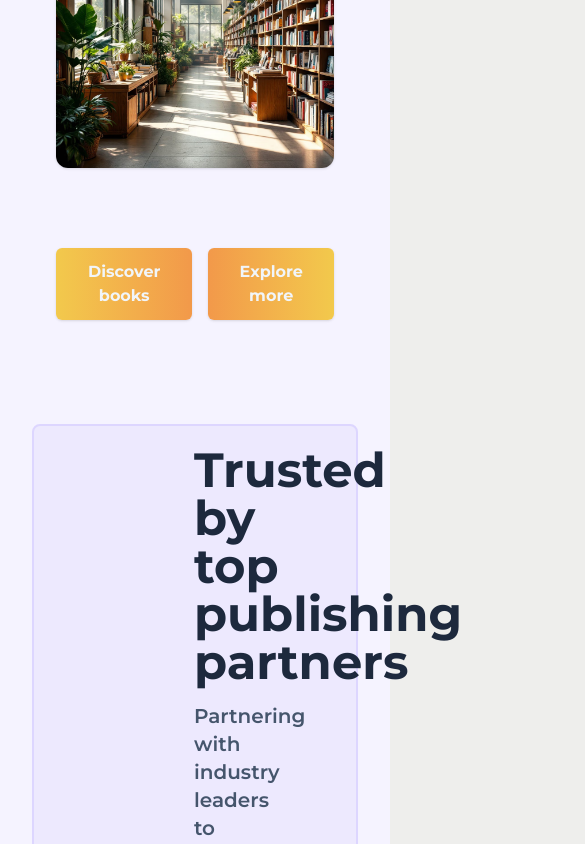
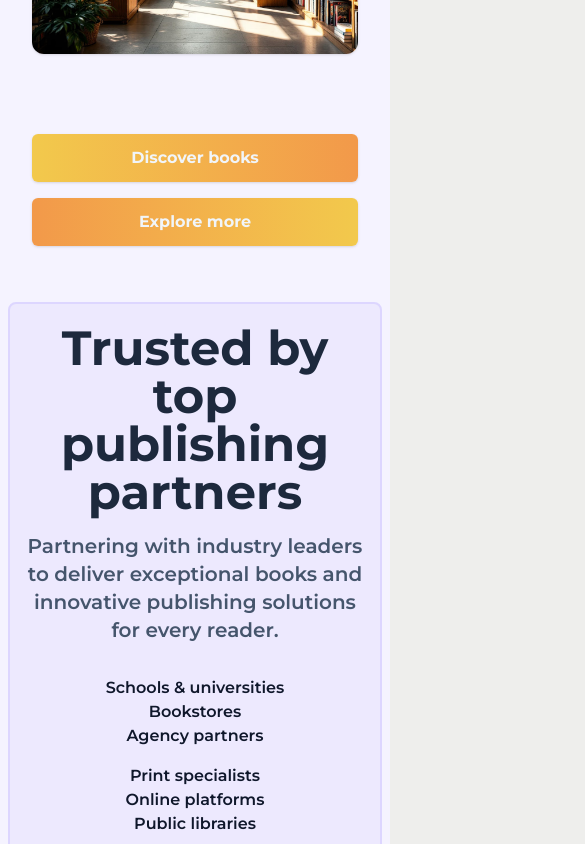
Before and after one commit to sgadzhanov/book-publishing-app, a Next.js app: page / in a window 390 px wide. Shown: the part 920-1764 px from the top of the page, 585 px wide, since content can reach past the window. Built offline with nearby package versions, Linux system fonts and the light colour scheme.

Commit message:
mobile friendly

```diff
--- a/app/components/ContactUs.tsx
+++ b/app/components/ContactUs.tsx
@@ -3,7 +3,7 @@ import Image from "next/image";
 
 export default function ContactUs() {
   return (
-    <div className="flex px-6 py-20 w-[90%] mx-auto">
+    <div className="flex flex-col md:flex-row gap-12 px-6 py-20 w-full md:w-[90%] mx-auto">
 
       {/* left side - form */}
       <div className="flex-1">
@@ -14,7 +14,7 @@ export default function ContactUs() {
         <ContactUsForm />
       </div>
 
-      <div className="relative w-1/2 h-[400px] rounded-xl outline-hidden">
+      <div className="relative w-full md:w-1/2 h-[400px] rounded-xl outline-hidden">
         <Image
           src="/images/contact-form.avif"
           alt="Contact us"
--- a/app/components/FindYourBook.tsx
+++ b/app/components/FindYourBook.tsx
@@ -2,7 +2,7 @@
 
 export default function FindYourBook() {
   return (
-    <section className="p-10 bg-white py-20 flex justify-center">
+    <section className="p-4 md:p-10 bg-white py-20 flex justify-center">
       <div className="bg-slate-100 rounded-lg flex flex-col gap-4 lg:gap-1 lg:flex-row justify-between w-11/12 px-12 py-6 border border-slate-300">
         <div className="flex flex-col gap-4">
           <h1 className="text-4xl ">Find your next favorite book</h1>
--- a/app/components/Hero.tsx
+++ b/app/components/Hero.tsx
@@ -57,7 +57,7 @@ export default function Hero() {
 					</div>
 
 					{/* BUTTONS */}
-					<div className="flex justify-center gap-4 mt-20">
+					<div className="flex flex-col md:flex-row justify-center gap-4 mt-20">
 						<button className="bg-linear-to-r from-[#F2C94C] to-[#F2994A] px-6 py-3 rounded-md shadow font-bold transition-transform duration-200 hover:-translate-y-1 text-slate-100">
 							Discover books
 						</button>
--- a/app/components/PicksForEveryone.tsx
+++ b/app/components/PicksForEveryone.tsx
@@ -12,7 +12,7 @@ const images = [
     description: "Jamie discusses writing journeys and sparking young imaginations.",
   },
   {
-    path: "/images/books5.avif",
+    path: "/images/books11.avif",
     title: "Top 5 new books to try",
     description: "Explore standout releases and staff favorites this month.",
   },
@@ -26,7 +26,7 @@ const images = [
 export default function PicksForEveryone() {
   return (
     <Section>
-      <div className="px-10">
+      <div className="p-10">
         <h1 className="text-5xl font-semibold text-slate-700">Fresh picks for every reader</h1>
         <div className="mt-10 grid grid-cols-1 md:grid-cols-2 gap-8">
           {images.map((imgData) => (
--- a/app/components/ReadersTrustUs.tsx
+++ b/app/components/ReadersTrustUs.tsx
@@ -30,12 +30,12 @@ const data = [
 
 export default function ReadersTrustUs() {
   return (
-    <div className="p-30 flex flex-col gap-12">
-      <h1 className="text-4xl">Readers trust our book picks</h1>
-      <ul className="flex gap-6">
+    <div className="p-6 py-20 md:p-30 flex flex-col gap-12">
+      <h1 className="text-4xl text-center md:text-start">Readers trust our book picks</h1>
+      <ul className="flex flex-col md:flex-row justify-center items-center gap-6">
         {renderListItems(data.slice(0, 2))}
       </ul>
-      <ul className="flex gap-6 justify-end">
+      <ul className="flex flex-col md:flex-row justify-center items-center gap-6 md:justify-end">
         {renderListItems(data.slice(2, 4))}
       </ul>
     </div>
@@ -59,7 +59,7 @@ function renderListItems(data: Review[]) {
 
 function ListItem({ author, text, works }: Review) {
   return (
-    <li key={author} className="max-w-2/5 min-h-40 flex flex-col justify-between gap-4 rounded-lg bg-slate-200 p-4">
+    <li key={author} className="max-w-3/4 md:max-w-2/5 min-h-50 flex flex-col justify-between gap-4 rounded-lg bg-slate-200 p-4">
       <p>{text}</p>
       <div>
         <p className="font-semibold">{author}</p>
--- a/app/components/TrustedBy.tsx
+++ b/app/components/TrustedBy.tsx
@@ -2,11 +2,11 @@ import Section from "./ui/Section"
 
 function renderListItems(items: string[]) {
   return (
-    <ul className="flex justify-center min-w-[500px]">
+    <ul className="flex flex-col md:flex-row justify-center">
       {items.map((item, index) => (
-        <li key={index} className="text-slate-900 text-md font-semibold">
+        <li key={index} className="text-slate-900 text-md text-center overflow-hidden font-semibold">
           {item}
-          {index < items.length - 1 && <span className="mx-3">|</span>}
+          {index < items.length - 1 && <span className="mx-3 hidden md:inline">|</span>}
         </li>
       ))}
     </ul>
@@ -24,7 +24,7 @@ const arr2 = [
 export default function TrustedBy() {
   return (
     <Section>
-      <div className="max-w-5xl m-auto flex flex-col gap-4 text-center bg-violet-100 rounded-lg border-2 border-violet-200 px-40 py-5">
+      <div className="max-w-5xl m-auto flex flex-col gap-4 text-center bg-violet-100 rounded-lg border-2 border-violet-200 px-4 md:px-40 py-5">
         <h2 className="text-slate-800 text-5xl font-bold">Trusted by top publishing partners</h2>
         <p className="text-slate-600 text-xl font-semibold mb-4">
           Partnering with industry leaders to deliver exceptional books and innovative publishing solutions for every reader.
--- a/app/components/forms/contact-us/ContactUsForm.tsx
+++ b/app/components/forms/contact-us/ContactUsForm.tsx
@@ -17,26 +17,6 @@ export default function ContactUsForm() {
           id="email"
           placeholder="email@website.com"
         />
-        {/* <div className="flex flex-col w-full">
-          <label htmlFor="name" className="text-slate-500 uppercase text-xs">Full Name</label>
-          <input
-            type="text"
-            id="name"
-            name="name"
-            placeholder="Your name"
-            className="w-full px-4 py-3 rounded-md border border-gray-300 bg-linear-to-b from-slate-100 to-slate-200 shadow-[inset_0_1px_3px_rgba(0,0,0,0.15),inset_0_-1px_1px_rgba(255,255,255,0.7)] placeholder:text-gray-400 text-gray-700"
-          />
-        </div>
-        <div className="flex flex-col w-full">
-          <label htmlFor="email">Email Address</label>
-          <input
-            type="email"
-            id="email"
-            name="email"
-            placeholder="email@website.com"
-            className="w-full px-4 py-3 rounded-md border border-gray-300 bg-linear-to-b from-slate-100 to-slate-200 shadow-[inset_0_1px_3px_rgba(0,0,0,0.15),inset_0_-1px_1px_rgba(255,255,255,0.7)] placeholder:text-gray-400 text-gray-700"
-          />
-        </div> */}
       </div>
       <div className="flex flex-col max-w-xl">
         <InputField
@@ -46,18 +26,11 @@ export default function ContactUsForm() {
           id="message"
           placeholder="Type your message..."
         />
-        {/* <label htmlFor="message">Message</label>
-        <textarea
-          id="message"
-          name="message"
-          placeholder="Type your message..."
-          className="w-full px-4 py-3 rounded-md border border-gray-300 bg-linear-to-b from-slate-100 to-slate-200 shadow-[inset_0_1px_3px_rgba(0,0,0,0.15),inset_0_-1px_1px_rgba(255,255,255,0.7)] placeholder:text-gray-400 text-gray-700 resize-y"
-        /> */}
+
       </div>
       <button
         type="button"
-        // className='max-w-1/3 bg-[#FFA273] hover:bg-orange-400 hover:shadow-xl cursor-pointer transition p-4 font-medium'
-        className='max-w-1/3 bg-violet-100 hover:bg-violet-200 border border-violet-200 hover:shadow-xl cursor-pointer transition p-4 font-medium'
+        className='md:max-w-1/2 lg:max-w-1/3 bg-violet-100 hover:bg-violet-200 border border-violet-200 hover:shadow-xl cursor-pointer transition p-4 font-medium'
       >
         Send message
       </button>
--- a/app/components/ui/Section.tsx
+++ b/app/components/ui/Section.tsx
@@ -6,7 +6,7 @@ type SectionProps = {
 
 export default function Section({ children }: SectionProps) {
 	return (
-		<section className="bg-violet-50 p-8 mx-auto">
+		<section className="bg-violet-50 p-2 md:p-8 mx-auto">
 			{children}
 		</section>
 	)
```
Also changed, not shown: public/images/books11.avif (added).
